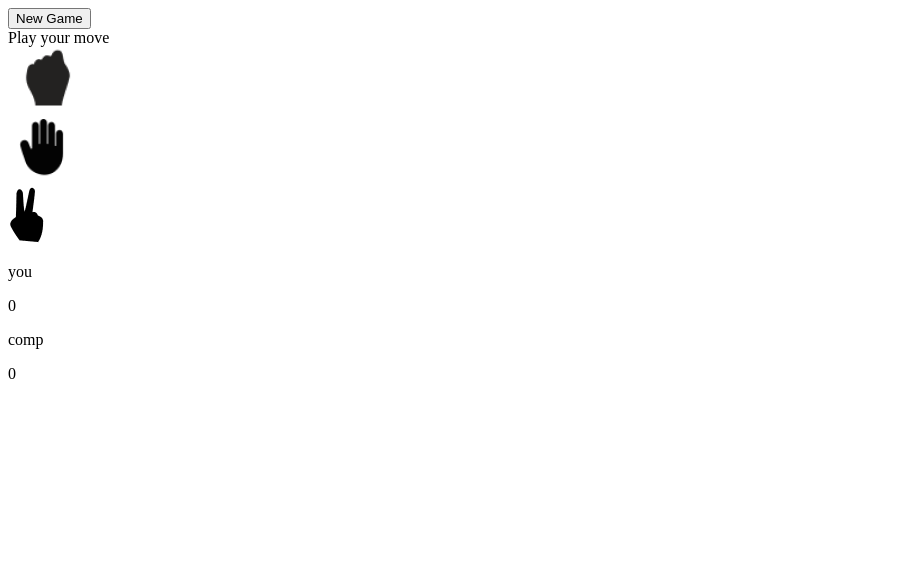
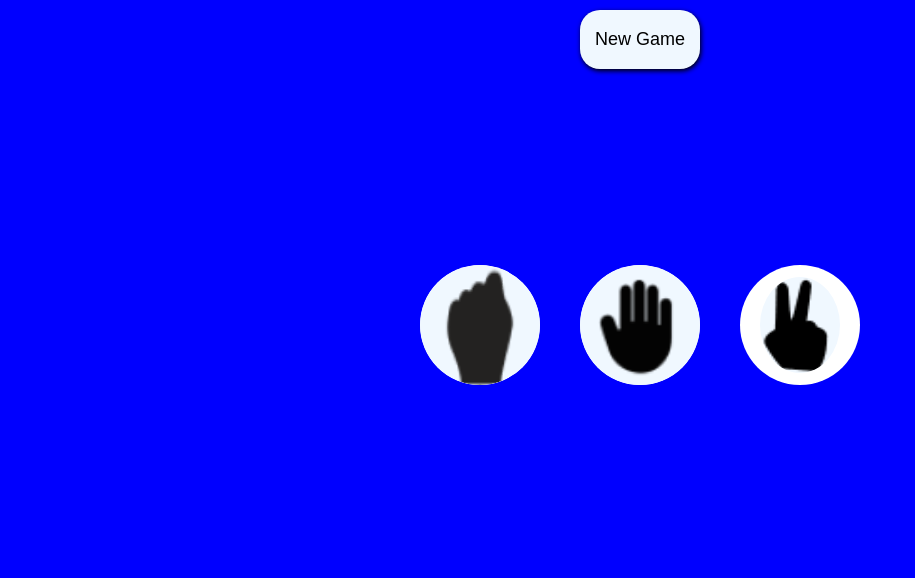
Before and after one commit to Msowmika/rock-paper-scissors, a plain HTML site: page index.html in a window 1280 px wide. Shown: the top 578 px of the page, without its empty margins (0-915 px from the left). Drawn offline with Linux system fonts and the light colour scheme.

Commit message:
fixed errors

```diff
--- a/index.html
+++ b/index.html
@@ -3,7 +3,7 @@
 <head>
     <meta charset="UTF-8">
     <meta name="viewport" content="width=device-width, initial-scale=1.0">
-    <link rel="stylesheet" href="style6.css">
+    <link rel="stylesheet" href="style.css">
     <title>Rock Paper Scissors Game</title>
 </head>
 <body>
@@ -34,6 +34,6 @@
         <p class="computer">0</p>
     </div>
 </div>
-    <script src="./script8.js"></script>
+    <script src="script.js"></script>
 </body>
 </html>
```
